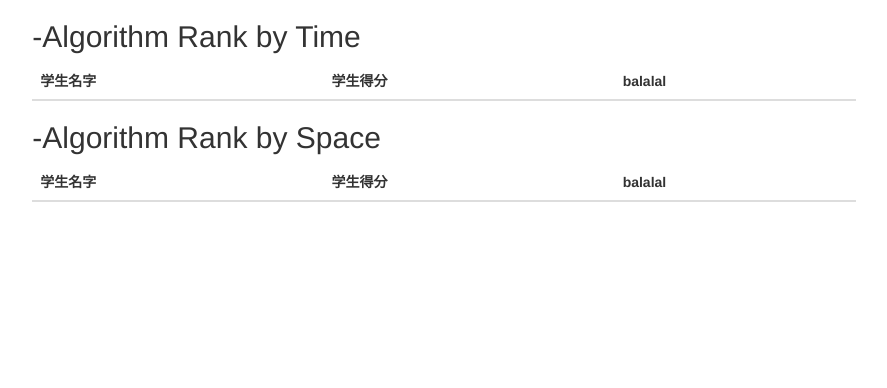
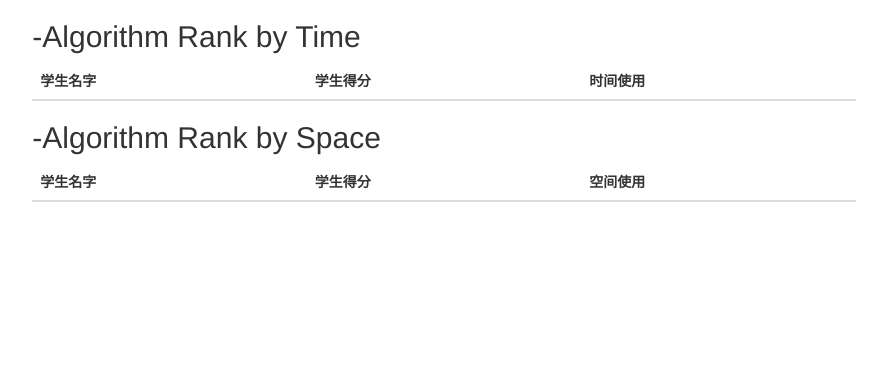
Before and after one commit to youyou0988/PShow, a Django app: template templates/info.html in a window 1280 px wide. Shown: the part 161-549 px from the top of the page, without its empty margins (196-1083 px from the left). Run offline with Django 3.2, Linux system fonts and the light colour scheme; the template is opened without the code that fills it, so the values that code supplies are empty; some libraries are stand-ins or nearby versions.

Commit message:
js to kneel and nothing but cry

```diff
--- a/templates/info.html
+++ b/templates/info.html
@@ -33,7 +33,7 @@
 		<tr>
 			<th>学生名字</th>
 			<th>学生得分</th>
-			<th>balalal</th>
+			<th>时间使用</th>
 		</tr>
 	</thead>
 	<tbody>
@@ -56,7 +56,7 @@
 		<tr>
 			<th>学生名字</th>
 			<th>学生得分</th>
-			<th>balalal</th>
+			<th>空间使用</th>
 		</tr>
 	</thead>
 	<tbody>
--- a/templates/show.html
+++ b/templates/show.html
@@ -246,7 +246,7 @@ for(i=0;i<=zDivCount;i++)
 <div class="form-signin">
 	<div class="row">
 		<div class="col-md-6">
-			<form method='POST' action="/show/action/" onsubmit="timedMsg()">
+			<form method='POST' action="/show/action/" >
 			{% csrf_token %}
 			<table class="table">
 				<tr>
@@ -255,7 +255,7 @@ for(i=0;i<=zDivCount;i++)
 					<td>{{ piform.index|bootstrap }}</td>
 				</tr>
 				<tr>
-					<td><input type="submit" name="index_p" value="P2Index" class="btn btn-info" id="btn_p2index"/ ></td>
+					<td><input type="submit" name="index_p" value="P2Index" class="btn btn-info" id="btn_p2index" /></td>
 					<td></td>
 					<td><input type="submit" name="permutation_p" value="Index2P" class="btn btn-info"/></td>
 				</tr>
@@ -271,7 +271,7 @@ for(i=0;i<=zDivCount;i++)
 </form> -->
 		</div>
 		<div class="col-md-6">
-			<div id="test01" >{{ piform.oldpermutation|bootstrap }}</div>
+			<div id="test01"  style="display:none">{{ piform.oldpermutation|bootstrap }}</div>
 			<div id="test02">{{ piform.oldmiddle|bootstrap }}</div>
 			<div id="test03">{{ piform.oldindex|bootstrap }}</div>
 		</div>
```
Also changed, not shown: media/js/settings.js (+14 -4 lines).
